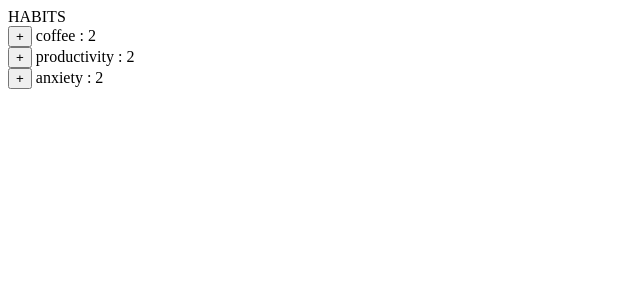
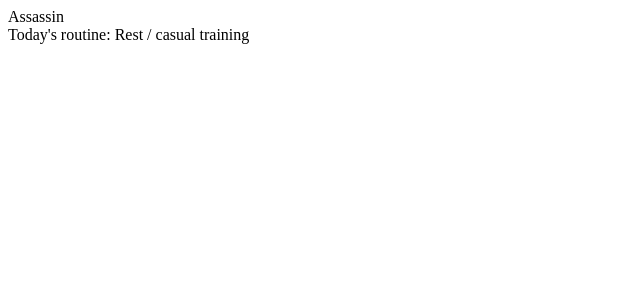
Before and after one commit to Lana-sloth/training-plan, an Angular app: page / in a window 1280 px wide. Shown: the top 300 px of the page, without its empty margins (0-640 px from the left). Built offline with nearby package versions, Linux system fonts and the light colour scheme.

Commit message:
shows today's workout

```diff
--- a/src/app/habits/habits.component.ts
+++ b/src/app/habits/habits.component.ts
@@ -4,31 +4,27 @@ import { Component } from '@angular/core';
   selector: 'habits',
   styleUrls: ['../app.component.css'],
   template: `
-    <div>HABITS</div>
-    <div *ngFor='let habit of habits'>
-        <div>
-            <button (click)='increase(habit)'>+</button>
-            {{ habit.name }} : {{ habit.amount }}
-        </div>
-    </div>
+    <div>{{ workout.title }}</div>
+    <div>Today's routine: {{ workout.exersises[today] }}</div>
+    <div></div>
   `
 })
 export class HabitsComponent {
-    habits = [
-        {
-            name: 'coffee',
-            amount: 2
-        },
-        {
-            name: 'productivity',
-            amount: 2
-        },
-        {
-            name: 'anxiety',
-            amount: 2
-        }
-    ]
-    increase(habit){
-        habit.amount ++;
+    today = this.getDayOfWeek();
+    getDayOfWeek(){
+        return new Date().getDay() - 1;
     }
+    assassin = {
+        title: 'Assassin',
+        exersises: [
+            'High Birn / HIIT workout',
+            'Rest / casual training',
+            'Combat Workout',
+            'High Birn / HIIT workout',
+            'Rest / casual training',
+            'High Birn / HIIT workout',
+            'Rest / casual training'
+        ]
+    }
+    workout = this.assassin;
 }
--- a/src/index.html
+++ b/src/index.html
@@ -1,14 +1,17 @@
 <!doctype html>
 <html lang="en">
+
 <head>
-  <meta charset="utf-8">
-  <title>LifeBalance</title>
-  <base href="/">
+    <meta charset="utf-8">
+    <title>TrainingRoutine</title>
+    <base href="/">
 
-  <meta name="viewport" content="width=device-width, initial-scale=1">
-  <link rel="icon" type="image/x-icon" href="favicon.ico">
+    <meta name="viewport" content="width=device-width, initial-scale=1">
+    <link rel="icon" type="image/x-icon" href="favicon.ico">
 </head>
+
 <body>
-  <app-root></app-root>
+    <app-root></app-root>
 </body>
+
 </html>
```
